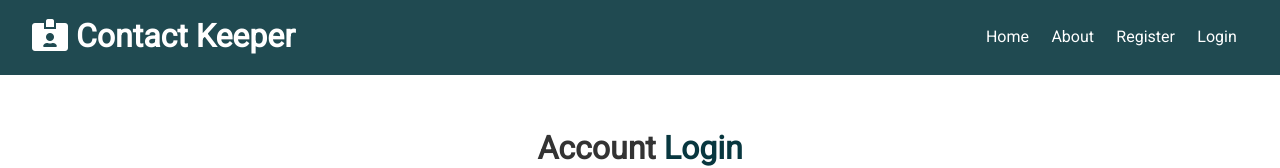
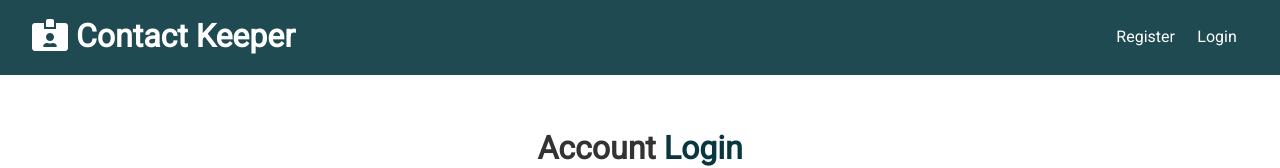
Before and after one commit to Youssef-Darwish/Contact-Keeper, a React (Create React App) app in the folder client/: page /login in a window 1280 px wide. Shown: the top 168 px of the page. Built offline with nearby package versions, Linux system fonts and the light colour scheme; the HTML template or start-up script is replaced by a standard one.

Commit message:
Login and Private Route

```diff
--- a/client/src/App.js
+++ b/client/src/App.js
@@ -10,6 +10,7 @@
 import AuthState from './context/auth/AuthState';
 import AlertState from './context/alert/AlertState';
 import setAuthToken from './utils/setAuthToken';
+import PrivateRoute from './components/routing/PrivateRoute';
 
 import './App.css';
 
@@ -28,7 +29,7 @@
                             <div className="container" >
                                 <Alerts />
                                 <Switch >
-                                    <Route exact path='/' component={Home} />
+                                    <PrivateRoute exact path='/' component={Home} />
                                     <Route exact path='/about' component={About} />
                                     <Route exact path='/register' component={Register} />
                                     <Route exact path='/login' component={Login} />
--- a/client/src/components/layout/Navbar.js
+++ b/client/src/components/layout/Navbar.js
@@ -1,9 +1,43 @@
-import React from 'react'
+import React, { Fragment, useContext } from 'react'
 import PropTypes from 'prop-types';
 import { Link } from 'react-router-dom';
-
+import AuthContext from '../../context/auth/authContext';
 
 const Navbar = ({ title, icon }) => {
+
+    const authContext = useContext(AuthContext);
+    const { isAuthenticated, logout, user } = authContext;
+
+    const onLogout = () => {
+        logout();
+
+    }
+
+    const authLinks = (
+        <Fragment>
+            <li> Hello {user && user.name}  </li>
+            <li>
+                <a onClick={onLogout} href="#!">
+                    <i className="fas fa-sign-out-alt"> </i>
+                    <span className>
+                        Logout
+                </span>
+                </a>
+            </li>
+        </Fragment>
+    );
+
+    const guestLinks = (
+        <Fragment>
+            <li>
+                <Link to='/register'>Register </Link>
+            </li>
+            <li>
+                <Link to='/login'>Login </Link>
+            </li>
+        </Fragment>
+    );
+
     return (
         <div className="navbar bg-primary ">
             <h1 >
@@ -11,18 +45,7 @@
                 {title}
             </h1>
             <ul>
-                <li>
-                    <Link to='/'>Home </Link>
-                </li>
-                <li>
-                    <Link to='/about'>About </Link>
-                </li>
-                <li>
-                    <Link to='/register'>Register </Link>
-                </li>
-                <li>
-                    <Link to='/login'>Login </Link>
-                </li>
+                {isAuthenticated ? authLinks : guestLinks}
             </ul>
         </div>
     )
--- /dev/null
+++ b/client/src/components/routing/PrivateRoute.js
@@ -0,0 +1,22 @@
+import React, { useContext } from 'react'
+import { Route, Redirect } from 'react-router-dom';
+import AuthContext from '../../context/auth/authContext';
+
+const PrivateRoute = ({ component: Component, ...rest }) => {
+
+
+    const authContext = useContext(AuthContext);
+    const { isAuthenticated, loading } = authContext;
+
+    return (
+        <Route {...rest} render={props => !isAuthenticated && !loading ? (
+            <Redirect to='/login' />
+        ) : (
+                <Component {...props} />
+            )}>
+
+        </Route>
+    )
+}
+
+export default PrivateRoute;
--- a/client/src/context/auth/AuthState.js
+++ b/client/src/context/auth/AuthState.js
@@ -96,7 +96,9 @@
 
     //Logout
     const logout = () => {
-        console.log("load");
+        dispatch({
+            type: LOGOUT
+        });
     }
 
     //Clear Errors
--- a/client/src/context/auth/authReducer.js
+++ b/client/src/context/auth/authReducer.js
@@ -25,6 +25,7 @@
         case REGISTER_FAIL:
         case AUTH_ERROR:
         case LOGIN_FAIL:
+        case LOGOUT:
             localStorage.removeItem('token');
             return {
                 ...state,
```
